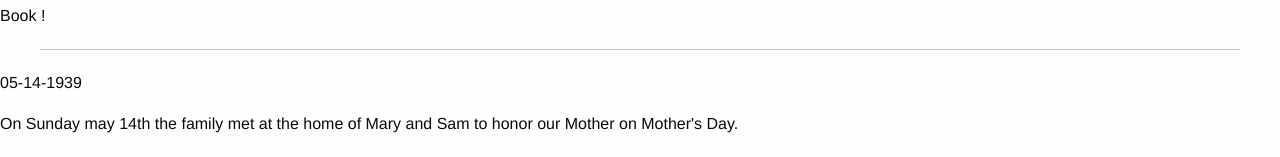
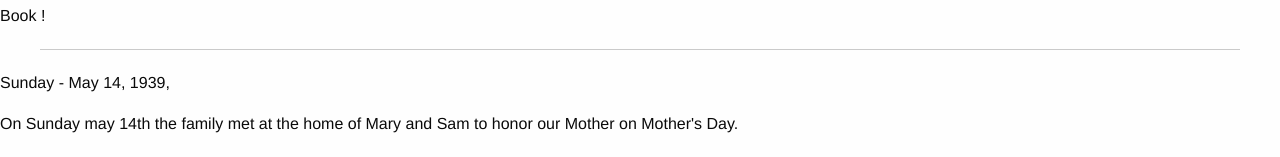
Before and after one commit to dabutvin/familygroup, a React app: page / in a window 1280 px wide. Shown: the part 136-293 px from the top of the page. Built offline with nearby package versions, Linux system fonts and the light colour scheme.

Commit message:
format dates with moment.js

```diff
--- a/package.json
+++ b/package.json
@@ -14,6 +14,7 @@
     "babel-preset-es2015": "^6.18.0",
     "babel-preset-react": "^6.16.0",
     "express": "^4.14.0",
+    "moment": "^2.17.1",
     "react": "^15.4.1",
     "react-dom": "^15.4.1",
     "webpack": "^1.14.0"
--- a/src/book.jsx
+++ b/src/book.jsx
@@ -1,4 +1,5 @@
 import React from 'react';
+import Moment from 'moment';
 
 import Data from './data.jsx';
 
@@ -11,7 +12,7 @@ class Book extends React.Component {
     		 {Data.pages.map(function (page) {
     			return(
     				<div>
-    					<p>{page.date}</p>
+    					<p>{Moment(page.date).format('dddd - MMMM DD, YYYY,').toString()}</p>
     					<div dangerouslySetInnerHTML={{__html: page.text}} />
     					<hr />
     				</div>
```
